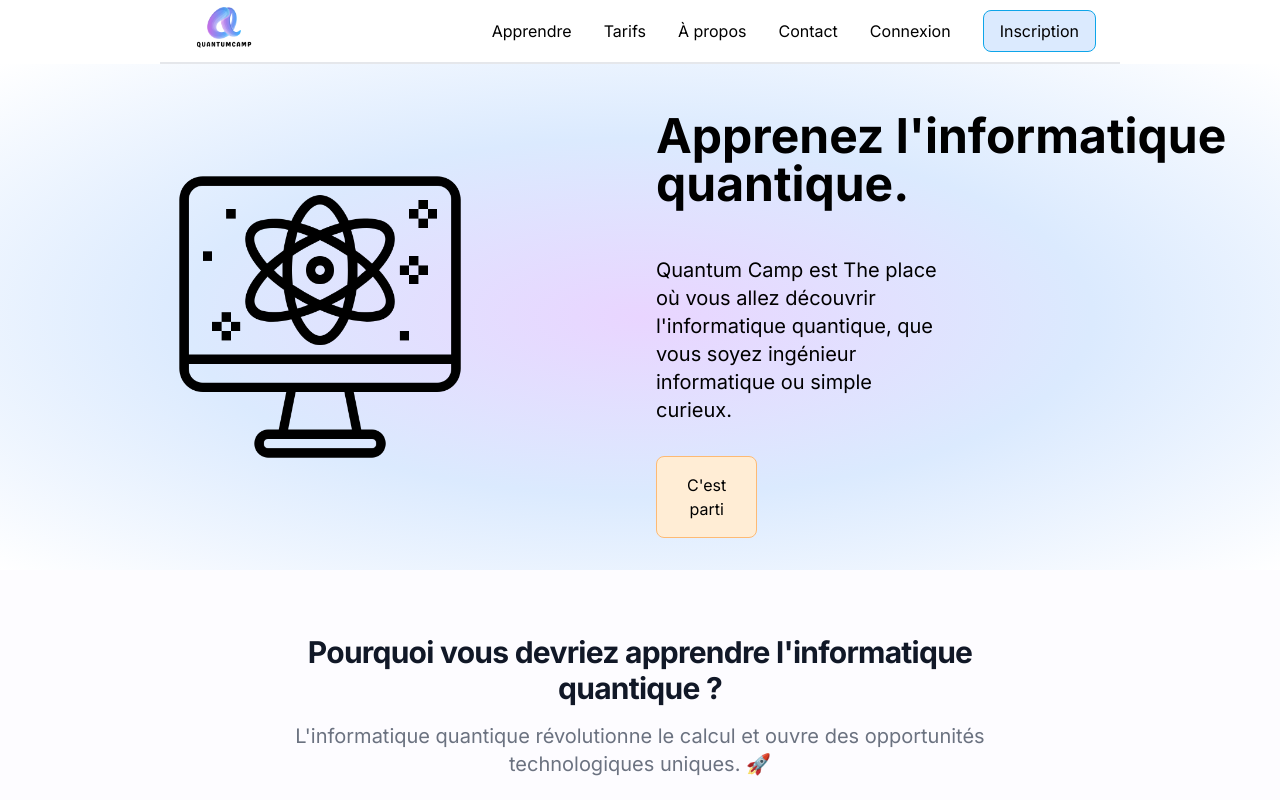
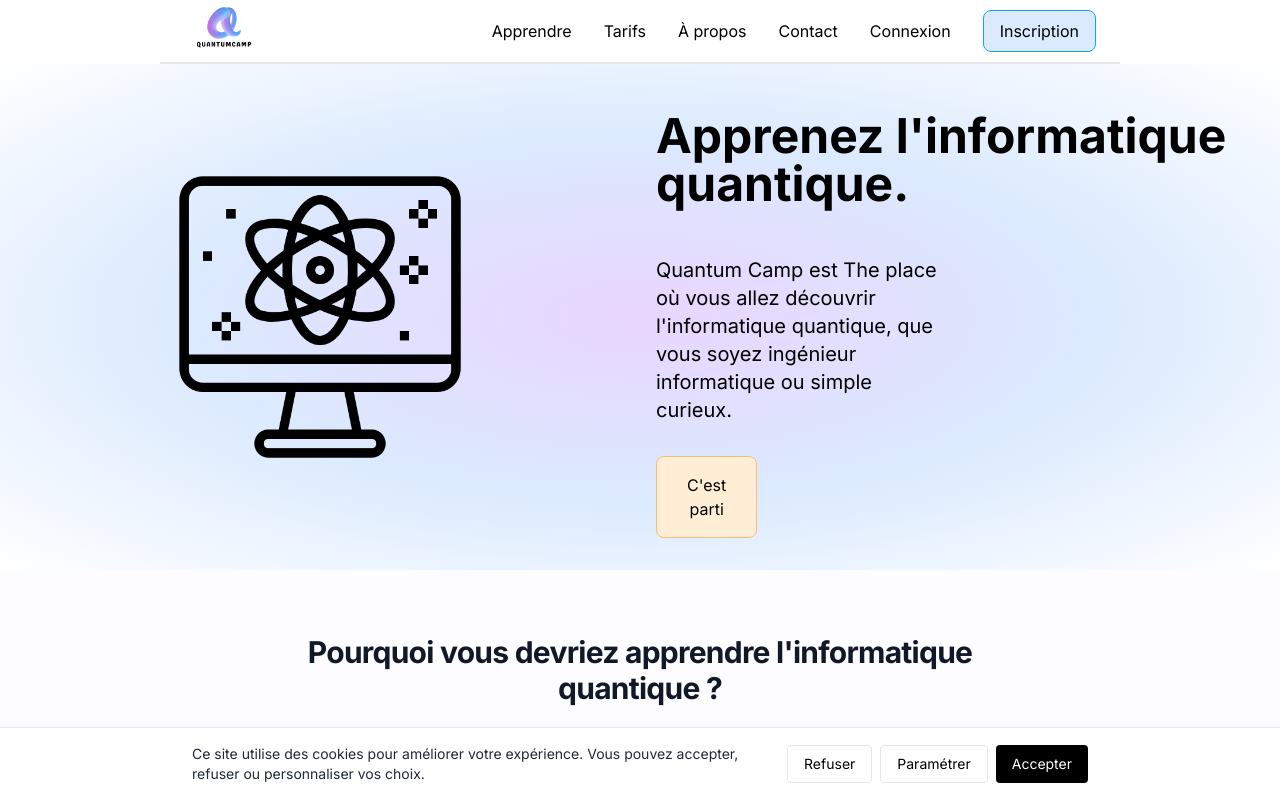
Before and after one commit to MargotHuet/quantumcamp-webapp, a Next.js app in the folder frontend/: page / in a window 1280 px wide. Shown: the top 800 px of the page. Built offline with nearby package versions, Linux system fonts and the light colour scheme; no server answers; a web font is replaced by a local one.

Commit message:
Setup cookie banner and gtm

```diff
--- a/frontend/package.json
+++ b/frontend/package.json
@@ -17,6 +17,7 @@
     "@supabase/supabase-js": "^2.45.4",
     "cors": "^2.8.5",
     "fortawesome": "^0.0.1-security",
+    "js-cookie": "^3.0.5",
     "next": "14.2.7",
     "nextjs-cors": "^2.2.0",
     "react": "^18",
@@ -30,6 +31,7 @@
     "@testing-library/jest-dom": "^6.5.0",
     "@testing-library/react": "^16.0.1",
     "@types/cors": "^2.8.17",
+    "@types/js-cookie": "^3.0.6",
     "@types/node": "^20",
     "@types/react": "^18",
     "@types/react-dom": "^18",
--- a/frontend/src/app/layout.tsx
+++ b/frontend/src/app/layout.tsx
@@ -3,6 +3,9 @@ import "./globals.css";
 import React, { Suspense } from "react";
 import '@/fontawesomeconfig';
 import ClientLayout from "@/components/ClientLayout";
+import { useConsent } from "@/components/cookies/useConsent";
+import Script from 'next/script'
+
 
 export const metadata: Metadata = {
   title: "Quantum Camp",
@@ -10,9 +13,41 @@ export const metadata: Metadata = {
 };
 
 export default function RootLayout({ children }: { children: React.ReactNode }) {
+  const hasConsent = useConsent()
   return (
-    <html lang="en">
+    <html lang="fr">
+      <head>
+        {hasConsent && (
+          <>
+            <Script
+              id="gtm-script"
+              strategy="afterInteractive"
+              dangerouslySetInnerHTML={{
+                __html: `
+                (function(w,d,s,l,i){w[l]=w[l]||[];w[l].push({'gtm.start':
+                new Date().getTime(),event:'gtm.js'});var f=d.getElementsByTagName(s)[0],
+                j=d.createElement(s),dl=l!='dataLayer'?'&l='+l:'';j.async=true;j.src=
+                'https://www.googletagmanager.com/gtm.js?id='+i+dl;f.parentNode.insertBefore(j,f);
+                })(window,document,'script','dataLayer','GTM-TPVMTZQ4');f.parentNode.insertBefore(j,f);
+                })(window,document,'script','dataLayer','GTM-XXXXXXX');
+              `,
+              }}
+            />
+          </>
+        )}
+      </head>
       <body style={{ fontFamily: 'Inter, sans-serif' }}>
+        {hasConsent && (
+          <noscript>
+            <iframe
+              src="https://www.googletagmanager.com/ns.html?id=GTM-TPVMTZQ4"
+              height="0"
+              width="0"
+              style={{ display: 'none', visibility: 'hidden' }}
+            ></iframe>
+          </noscript>
+        )}
+
         <ClientLayout>
           <Suspense fallback={<div>Chargement...</div>}>
             {children}
--- a/frontend/src/components/ClientLayout.tsx
+++ b/frontend/src/components/ClientLayout.tsx
@@ -3,6 +3,7 @@ import { usePathname } from "next/navigation";
 import React from "react";
 import Navbar from "@/components/navbar";
 import Footer from "@/components/footer";
+import { CookieBanner } from "./cookies/CookieBanner";
 
 export default function ClientLayout({ children }: { children: React.ReactNode }) {
   const pathname = usePathname();
@@ -13,6 +14,7 @@ export default function ClientLayout({ children }: { children: React.ReactNode }
     <div className="min-h-screen flex flex-col">
       {!noNavAndFooter && <Navbar />}
       {children}
+      <CookieBanner />
       {!noNavAndFooter && <Footer />}
       </div>
     </>
--- /dev/null
+++ b/frontend/src/components/cookies/CookieBanner.tsx
@@ -0,0 +1,55 @@
+'use client'
+
+import React from 'react'
+import { useEffect, useState } from 'react'
+import { setConsent, getConsent } from './useConsent'
+import CookieSettingsModal from './CookiesSettingsModals'
+
+const CookieBanner = () => {
+  const [visible, setVisible] = useState(false)
+  const [showSettings, setShowSettings] = useState(false)
+
+  useEffect(() => {
+    const consent = getConsent()
+    if (Object.keys(consent).length === 0) setVisible(true)
+  }, [])
+
+  const handleAccept = () => {
+    setConsent({ functional: true, analytics: true, marketing: true })
+    setVisible(false)
+    window.location.reload()
+  }
+
+  const handleDecline = () => {
+    setConsent({ functional: true, analytics: false, marketing: false })
+    setVisible(false)
+  }
+
+  return (
+    <>
+      {visible && (
+        <div className="fixed bottom-0 left-0 w-full bg-white border-t p-4 shadow-md z-50">
+          <div className="max-w-4xl mx-auto flex flex-col md:flex-row items-center justify-between gap-4">
+            <p className="text-gray-800 text-sm">
+              Ce site utilise des cookies pour améliorer votre expérience. Vous pouvez accepter, refuser ou personnaliser vos choix.
+            </p>
+            <div className="flex gap-2">
+              <button onClick={handleDecline} className="border px-4 py-2 rounded text-sm">
+                Refuser
+              </button>
+              <button onClick={() => setShowSettings(true)} className="border px-4 py-2 rounded text-sm">
+                Paramétrer
+              </button>
+              <button onClick={handleAccept} className="bg-black text-white px-4 py-2 rounded text-sm">
+                Accepter
+              </button>
+            </div>
+          </div>
+        </div>
+      )}
+      {showSettings && <CookieSettingsModal onClose={() => setShowSettings(false)} />}
+    </>
+  )
+}
+
+export { CookieBanner }
--- /dev/null
+++ b/frontend/src/components/cookies/CookiesSettingsModals.tsx
@@ -0,0 +1,70 @@
+'use client'
+
+import React from 'react'
+import { useState } from 'react'
+import { setConsent } from './useConsent'
+
+interface Props {
+  onClose: () => void
+}
+
+export default function CookieSettingsModal({ onClose }: Props) {
+  const [analytics, setAnalytics] = useState(false)
+  const [marketing, setMarketing] = useState(false)
+
+  const handleSave = () => {
+    setConsent({
+      functional: true,
+      analytics,
+      marketing,
+    })
+    onClose()
+    window.location.reload()
+  }
+
+  return (
+    <div className="fixed inset-0 bg-black bg-opacity-50 flex items-center justify-center z-50">
+      <div className="bg-white rounded-xl p-6 max-w-md w-full shadow-lg">
+        <h2 className="text-lg font-semibold mb-4">Paramètres des cookies</h2>
+
+        <div className="space-y-3">
+          <div>
+            <label className="flex items-center gap-2">
+              <input type="checkbox" checked disabled />
+              Cookies fonctionnels (toujours actifs)
+            </label>
+          </div>
+          <div>
+            <label className="flex items-center gap-2">
+              <input
+                type="checkbox"
+                checked={analytics}
+                onChange={(e) => setAnalytics(e.target.checked)}
+              />
+              Cookies analytiques
+            </label>
+          </div>
+          <div>
+            <label className="flex items-center gap-2">
+              <input
+                type="checkbox"
+                checked={marketing}
+                onChange={(e) => setMarketing(e.target.checked)}
+              />
+              Cookies marketing
+            </label>
+          </div>
+        </div>
+
+        <div className="flex justify-end gap-2 mt-6">
+          <button onClick={onClose} className="px-4 py-2 border rounded">
+            Annuler
+          </button>
+          <button onClick={handleSave} className="bg-black text-white px-4 py-2 rounded">
+            Enregistrer
+          </button>
+        </div>
+      </div>
+    </div>
+  )
+}
--- /dev/null
+++ b/frontend/src/components/cookies/useConsent.tsx
@@ -0,0 +1,15 @@
+import Cookies from 'js-cookie'
+
+export const getConsent = (): Record<string, boolean> => {
+  const value = Cookies.get('cookie_consent')
+  return value ? JSON.parse(value) : {}
+}
+
+export const setConsent = (consent: Record<string, boolean>) => {
+  Cookies.set('cookie_consent', JSON.stringify(consent), { expires: 365 })
+}
+
+export const useConsent = () => {
+  const consent = getConsent()
+  return consent.analytics === true // ou adaptatif selon besoin
+}
```
